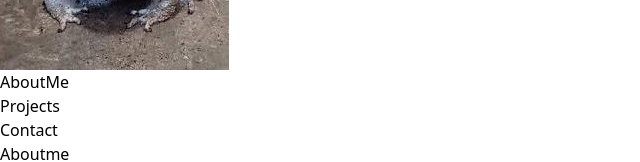
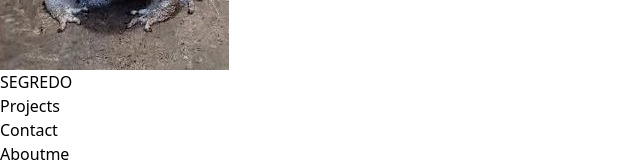
Before and after one commit to iTzFabregas/itzfabregas.github.io, a React (Create React App) app: page / in a window 1280 px wide. Shown: the part 140-302 px from the top of the page, without its empty margins (0-640 px from the left). Built offline with nearby package versions, Linux system fonts and the light colour scheme.

Commit message:
fix: typo

```diff
--- a/src/components/Navbar.js
+++ b/src/components/Navbar.js
@@ -6,7 +6,7 @@ export default function Navbar() {
     <div data-aos="fade-up">
         <img src={logo} alt='logo'></img>
         <ul>
-            <li>AboutMe</li>
+            <li>SEGREDO</li>
             <li>Projects</li>
             <li>Contact</li>
         </ul>
```
